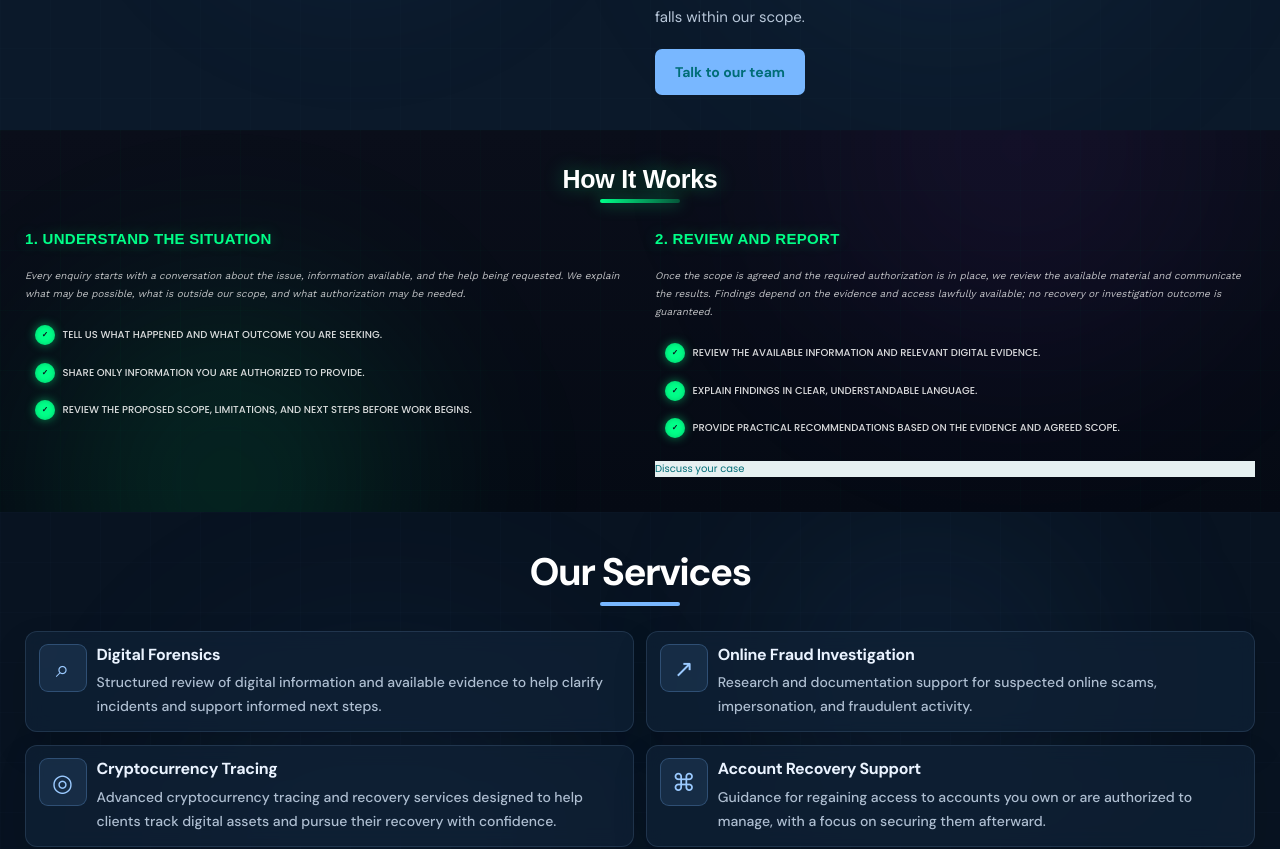
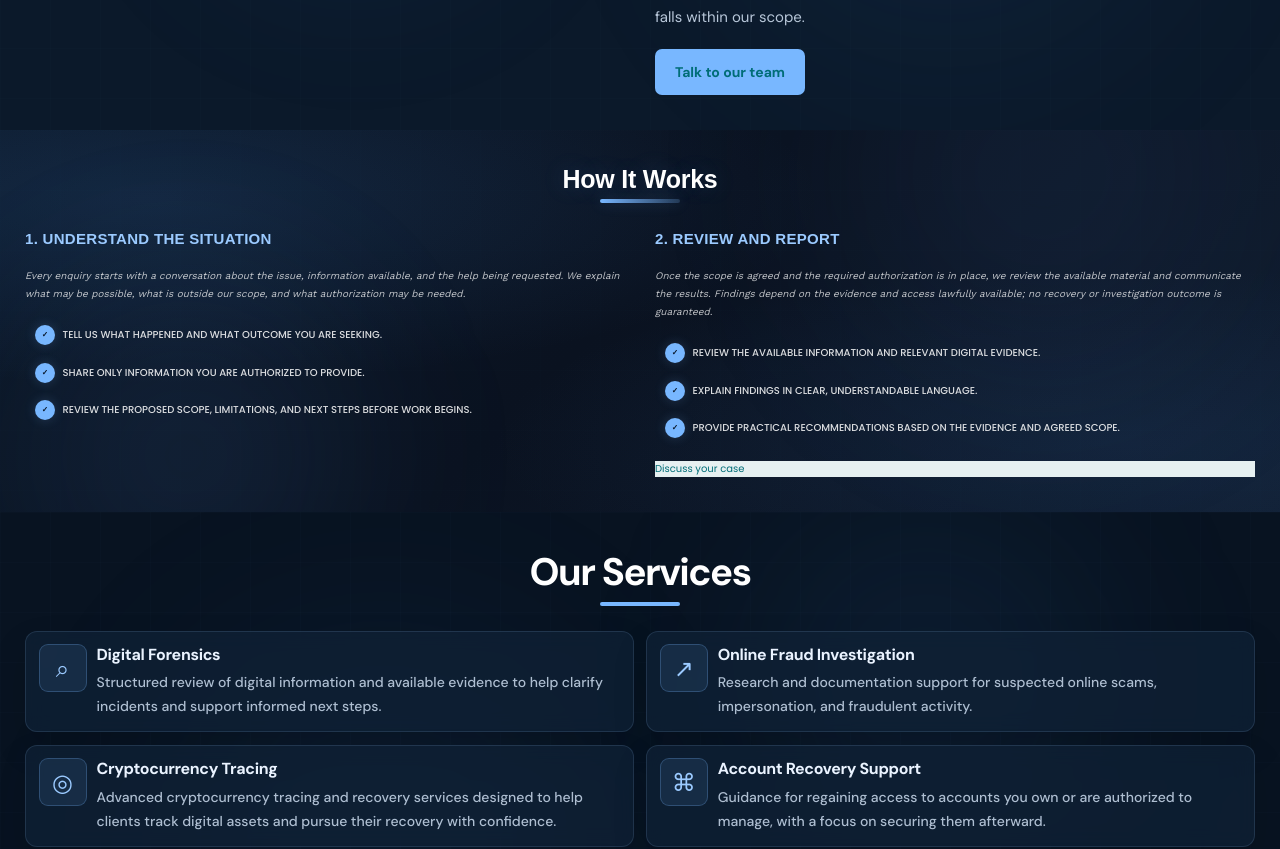
Before and after one commit to Geekhank/hireahacker, a React (Vite) app: page / in a window 1280 px wide. Shown: the part 1801-2650 px from the top of the page. Built offline with nearby package versions, Linux system fonts and the light colour scheme; a web font is replaced by a local one.

Commit message:
Refresh How It Works section background with refined navy and blue gradients

```diff
--- a/src/pages/home/how-it-works/HowItWorks.module.css
+++ b/src/pages/home/how-it-works/HowItWorks.module.css
@@ -516,3 +516,54 @@
     transform: scale(1.1);
   }
 }
+
+/* Refined section background: deep navy with subtle blue illumination */
+.howItWorksSection {
+  background:
+    radial-gradient(ellipse at 12% 18%, rgba(67, 135, 210, 0.16) 0%, transparent 42%),
+    radial-gradient(ellipse at 88% 82%, rgba(52, 105, 170, 0.13) 0%, transparent 40%),
+    linear-gradient(135deg, #0b1728 0%, #0a1220 48%, #101d30 100%);
+}
+.gridPattern {
+  background-image:
+    linear-gradient(rgba(120, 183, 255, 0.035) 1px, transparent 1px),
+    linear-gradient(90deg, rgba(120, 183, 255, 0.035) 1px, transparent 1px);
+  opacity: 0.22;
+  animation: none;
+}
+.scanlineEffect { display: none; }
+.glowOrb1 {
+  background: radial-gradient(circle, rgba(83, 153, 230, 0.13) 0%, transparent 70%);
+  animation: none;
+}
+.glowOrb2 {
+  background: radial-gradient(circle, rgba(65, 112, 180, 0.12) 0%, transparent 70%);
+  animation: none;
+}
+.heading { text-shadow: 0 0 24px rgba(120, 183, 255, 0.18); }
+.accentLine {
+  background: linear-gradient(90deg, #78b7ff, rgba(120, 183, 255, 0.22));
+  box-shadow: 0 0 14px rgba(120, 183, 255, 0.22);
+}
+.columnHeading {
+  color: #9bcaff;
+  text-shadow: none;
+}
+.checkIcon {
+  color: #071526;
+  background: #78b7ff;
+  box-shadow: 0 0 12px rgba(120, 183, 255, 0.2);
+}
+.serviceItem:hover {
+  color: #a9d2ff;
+  text-shadow: none;
+}
+.serviceItem::before {
+  background: linear-gradient(90deg, #78b7ff, transparent);
+}
+.serviceItem:hover .checkIcon {
+  box-shadow: 0 0 16px rgba(120, 183, 255, 0.35);
+}
+@media (prefers-reduced-motion: reduce) {
+  .gridPattern, .scanlineEffect, .glowOrb1, .glowOrb2 { animation: none; }
+}
```
